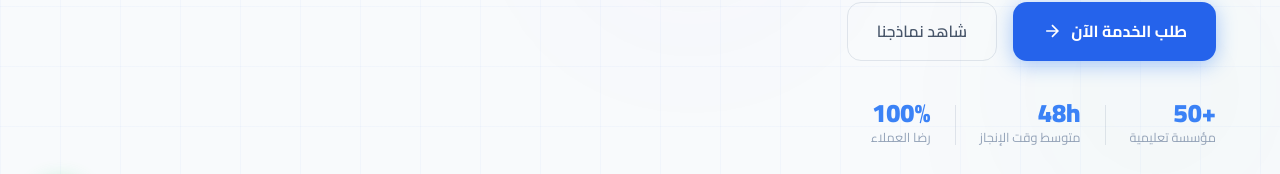
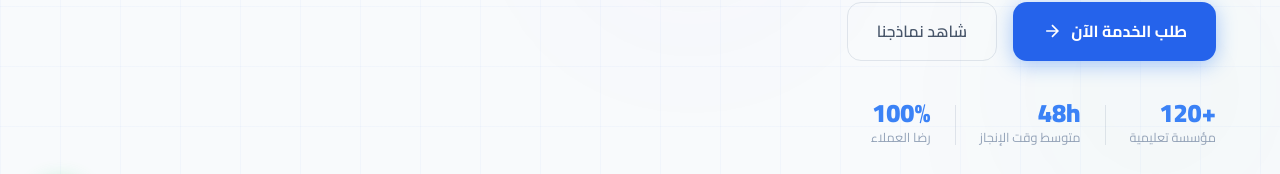
Before and after one commit to bnourochdsmb20163-cpu/jadwali-2.0, a React (Vite) app: page /#/ in a window 1280 px wide. Shown: the part 534-708 px from the top of the page. Built offline with nearby package versions, Linux system fonts and the light colour scheme.

Commit message:
Update stat number from +50 to +120

```diff
--- a/src/pages/Home.tsx
+++ b/src/pages/Home.tsx
@@ -126,7 +126,7 @@ export default function Home() {
           </div>
           <div className="hero-stats">
             <div className="stat">
-              <span className="stat-num">+50</span>
+              <span className="stat-num">+120</span>
               <span className="stat-label">مؤسسة تعليمية</span>
             </div>
             <div className="stat-divider"></div>
```
